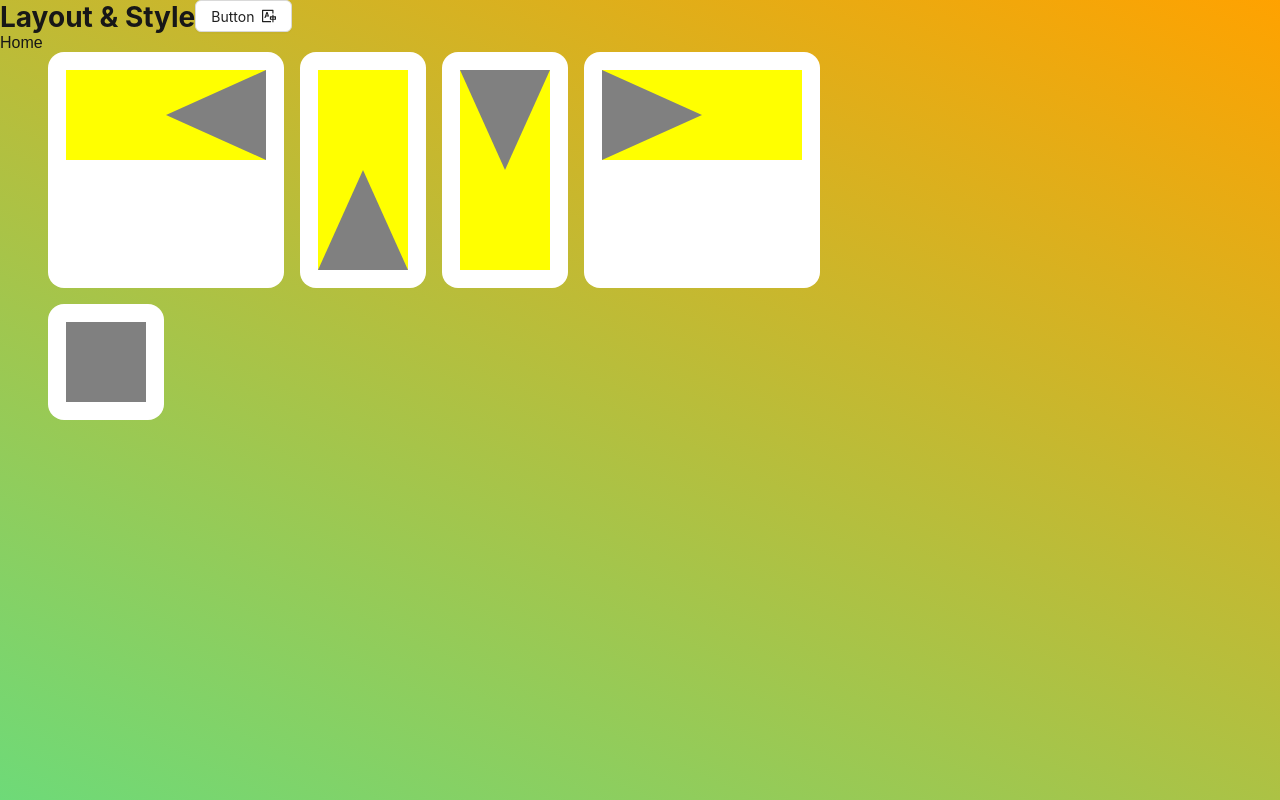
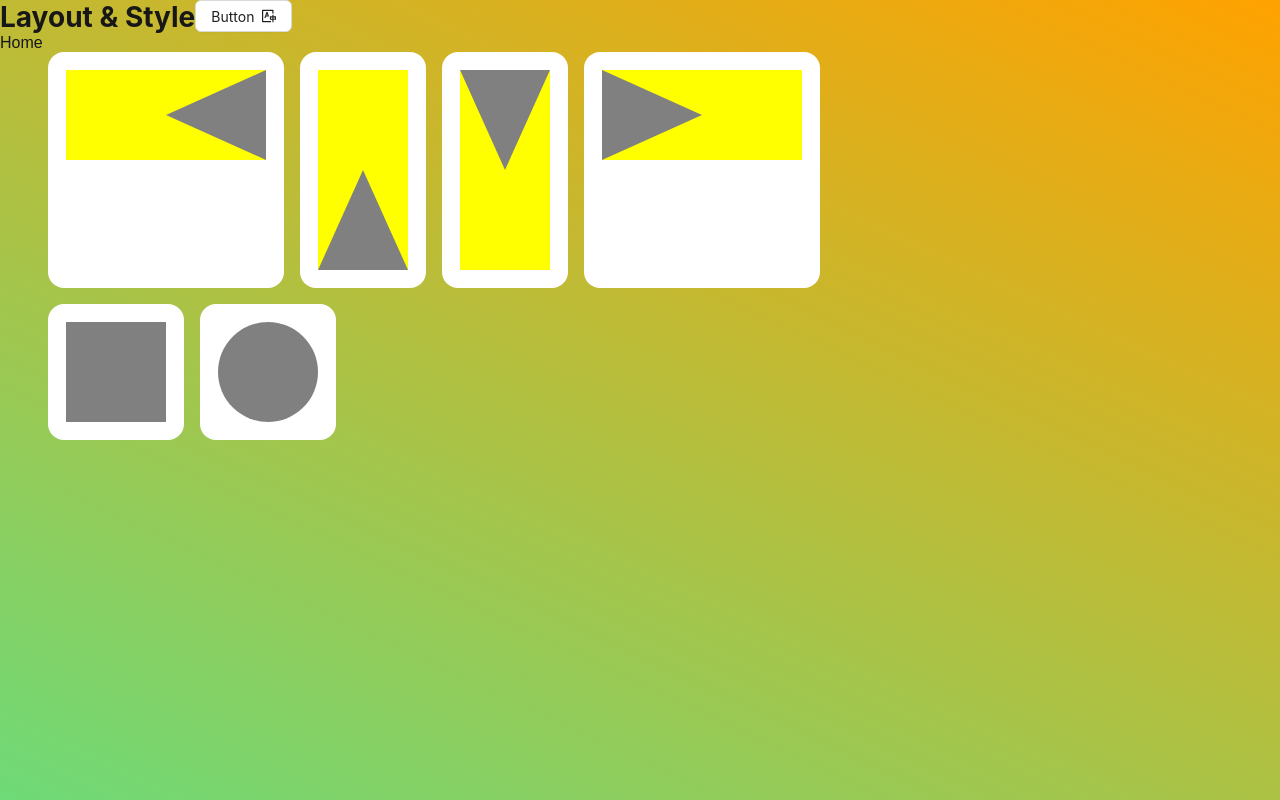
Before and after one commit to tnitsiri/swd-frontend-test, a Next.js app: page /en/layout-style in a window 1280 px wide. Built offline with nearby package versions, Linux system fonts and the light colour scheme; what i18next-resources-to-backend would draw is missing.

Commit message:
style: [main] circle shape

```diff
--- a/src/app/[lng]/layout-style/(components)/circle.tsx
+++ b/src/app/[lng]/layout-style/(components)/circle.tsx
@@ -0,0 +1,18 @@
+import styles from './styles.module.scss';
+
+/**
+ * ANCHOR Circle
+ * @date 20/04/2025 - 10:13:13
+ *
+ * @returns {*}
+ */
+const Circle = () => {
+  // ANCHOR Render
+  return (
+    <div className={styles.shape}>
+      <div className={styles.circle} />
+    </div>
+  );
+};
+
+export default Circle;
--- a/src/app/[lng]/layout-style/(components)/styles.module.scss
+++ b/src/app/[lng]/layout-style/(components)/styles.module.scss
@@ -1,7 +1,8 @@
 
 
 .shape {
-  $active-color: #808080;
+  $size: 100px;
+  $color: #808080;
 
   position: relative;
   background-color: #fff;
@@ -23,7 +24,7 @@
       border-right-width: $border-narrow-width;
 
       border-bottom-width: $border-wide-width;
-      border-bottom-color: $active-color;
+      border-bottom-color: $color;
     }
 
     &.bottom {
@@ -32,7 +33,7 @@
       border-right-width: $border-narrow-width;
 
       border-top-width: $border-wide-width;
-      border-top-color: $active-color;
+      border-top-color: $color;
     }
 
     &.left {
@@ -41,7 +42,7 @@
       border-left-width: $border-wide-width;
 
       border-right-width: $border-wide-width;
-      border-right-color: $active-color;
+      border-right-color: $color;
     }
 
     &.right {
@@ -50,13 +51,20 @@
       border-right-width: $border-wide-width;
 
       border-left-width: $border-wide-width;
-      border-left-color: $active-color;
+      border-left-color: $color;
     }
   }
 
   .square {
-    width: 80px;
-    height: 80px;
-    background-color: $active-color;
+    width: $size;
+    height: $size;
+    background-color: $color;
+  }
+
+  .circle {
+    width: $size;
+    height: $size;
+    background-color: $color;
+    border-radius: 50%;
   }
 }
--- a/src/app/[lng]/layout-style/page.tsx
+++ b/src/app/[lng]/layout-style/page.tsx
@@ -1,6 +1,7 @@
 import Header from '@/components/header';
 import Triangle from './(components)/triangle';
 import Square from './(components)/square';
+import Circle from './(components)/circle';
 import styles from '@/assets/styles/page.module.scss';
 import { getT } from '@/app/i18n';
 import { Link } from '@/components/link';
@@ -48,6 +49,9 @@ const Page = async () => {
               <Flex>
                 <Square />
               </Flex>
+              <Flex>
+                <Circle />
+              </Flex>
             </Flex>
           </Flex>
         </Content>
```
